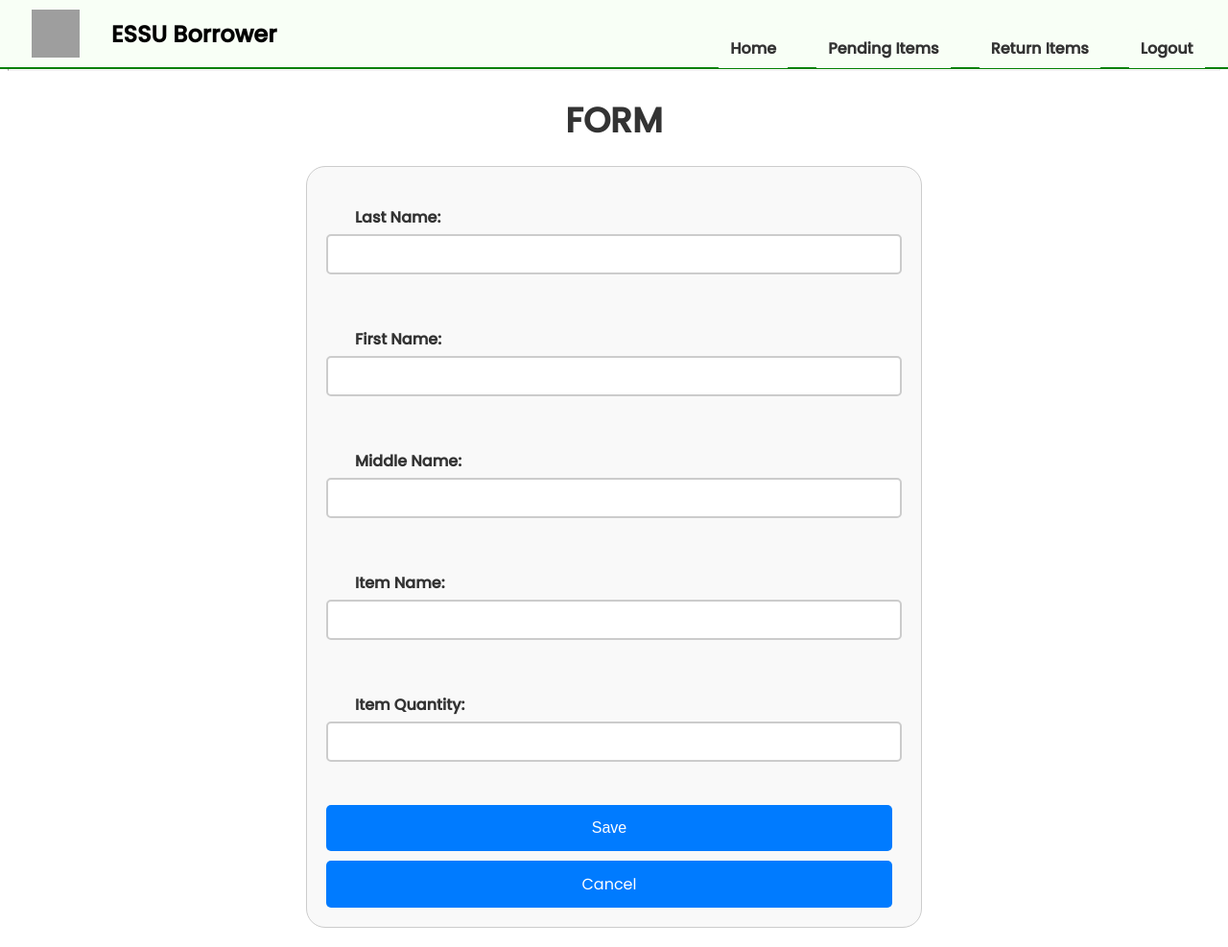
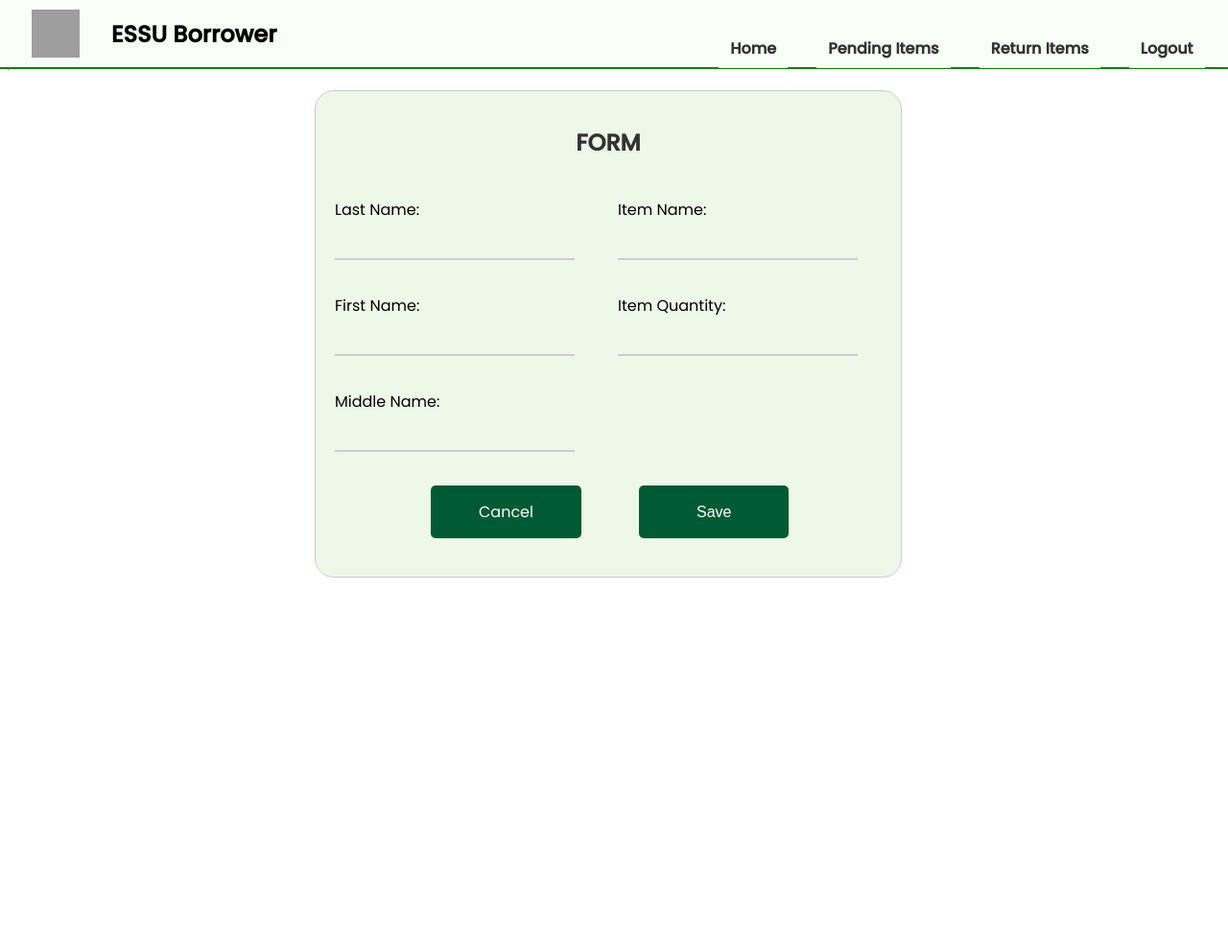
Before and after one commit to CSSO-Linux-User-Group-ESSU/Computer-lab-borrower-system, a Django app: page /upload/ in a window 1280 px wide. Shown: the whole page at 96% size. After the commit the page ends 602 px from the top, so only its background shows below. Run offline with Django 5.2, Linux system fonts and the light colour scheme; grey boxes are pictures that could not be loaded.

Commit message:
fixed form and replace button on home page

```diff
--- a/borrower_app/static/borrower_app/css/style.css
+++ b/borrower_app/static/borrower_app/css/style.css
@@ -143,6 +143,98 @@ body{
     font-size: 20px;
 }
 
+/* CSS for Form */
+
+/* Centering container styling */
+.data-container {
+    padding: 20px;
+    border: 1px solid #ccc;
+    border-radius: 20px;
+    background: #edf8e9;
+    max-width: 570px;
+    display: flex;
+    flex-direction: column;
+    gap: 20px;
+    margin-left: 320px;
+    margin-top: 20px;
+}
+
+/* Center the form header */
+.form-header {
+    font-size: 24px;
+    font-weight: bold;
+    color: #333;
+    margin-bottom: 20px;
+    text-align: center;
+}
+
+.data-container input {
+    width: 230px;
+    padding: 10px;
+    font-size: 16px;
+    border: none;
+    border-bottom: 2px solid #ccc;
+    margin-bottom: 15px;
+    transition: border-color 0.3s;
+    background: #edf8e9;
+    color: #333;
+}
+
+/* Input focus effect */
+.data-container input:focus {
+    border-bottom-color: green
+    outline: none;
+    background: #edf8e9;
+}
+
+/* Aligning fields in a row */
+.form-row {
+    display: flex;
+    align-items: flex-start;
+    gap: 20px;
+}
+
+/* Each field wrapper */
+.form-field {
+    flex: 1;
+}
+
+/* Prevent background color change on autofill (for Chrome browsers) */
+input:-webkit-autofill {
+    -webkit-box-shadow: 0 0 0 30px #edf8e9 inset;  /* Maintain background */
+    -webkit-text-fill-color: #333;                   /* Text color */
+}
+
+.button-container {
+    display: flex;
+    gap: 50px;
+    margin-left: 100px;
+    margin-bottom: 20px;
+}
+
+
+.save-btn {
+    font-size: 16px;
+    color: #fff;
+    background-color: #005a32;
+    border: none;
+    border-radius: 5px;
+    cursor: pointer;
+    padding: 15px 60px;
+    margin-left: 10px;
+    text-align: center;
+    text-decoration: none;
+}
+
+.to-scanner{
+    text-decoration: none;
+    background-color: #005a32;
+    color: white;
+    padding: 15px 50px;
+    border-radius: 5px;
+}
+
+
 
 
 
@@ -165,6 +257,7 @@ body{
     padding: 8px 30px;
     border-radius: 10px;
     position: fixed;
+    cursor: pointer;
 }
 
 .modify-btn-pending {
@@ -260,7 +353,7 @@ body{
 .table-responsive {
     margin: 10px 0;
     overflow-y: scroll;
-    max-height: 200px;
+    max-height: 450px;
     border: 1px solid #ddd;
     padding: 0;
     margin-top: 70px;
@@ -345,93 +438,7 @@ table.borrowers tr:hover {
 
 
 
-
-/* CSS for Form */
-
-
-/* Header styles */
-.form-header {
-    text-align: center;
-    font-size: 36px;
-    margin-bottom: 20px;
-    color: #333;
-}
-
-.data-container label{
-    margin-left: 5%;
-    margin-top: 5%;
-    margin-right: 20px;
-    padding-top: 5px;
-    margin-top: 15px;
-    margin-bottom: 5px;
-    font-weight: bold;
-    color: #333;
-
-}
-
-/* Overall form styles */
-.data-container {
-    max-width: 600px;
-    margin: 20px auto;
-    padding: 20px;
-    border: 1px solid #ccc;
-    border-radius: 20px;
-    background-color: #f9f9f9;
-    display: flex;
-    flex-direction: column;
-}
-
-
-/* Input field styling */
-.data-container input {
-    padding: 10px;
-    font-size: 16px;
-    border: 2px solid #ccc;
-    border-radius: 5px;
-    margin-bottom: 10px;
-}
-
-/* Input hover and focus effect */
-.data-container input:focus {
-    border-color: #007bff;
-    outline: none;
-}
-
-/* Button styling */
-.save-btn, .cancel-btn {
-    font-size: 16px;
-    color: #fff;
-    background-color: #007bff;
-    border: none;
-    border-radius: 5px;
-    cursor: pointer;
-    margin-top: 10px;
-    margin-right: 10px;
-    text-align: center;
-    text-decoration: none;
-}
-.save-btn{
-    padding: 15px 20px;
-}
-
-.cancel-btn{
-    padding: 12px 18px;
-}
-
-.error-text, .error-message {
-        color: red;
-        font-size: 0.9em;
-        margin-top: 4px;
-    }
-    .hidden {
-        display: none;
-    }
-    .visible {
-        display: block;
-    }
-
 /* CSS for Success Page */
-
 .success_container{
     margin: 100px 300px;
     padding: 70px 50px;
--- a/borrower_app/templates/borrower_app/form.html
+++ b/borrower_app/templates/borrower_app/form.html
@@ -1,45 +1,58 @@
 {% extends "borrower_app/control_panel.html" %}
 
 {% block content %}
-<form method="POST" action="{% url 'upload_and_process_file' %}">
-    {% csrf_token %}
-    <h1 class="form-header">FORM</h1>
 
-    <!-- Display form-wide (non-field) errors if they exist -->
-    {% if form.non_field_errors %}
-        <p class="error-message visible">{{ form.non_field_errors.0 }}</p>
-    {% endif %}
+    <form method="POST" action="{% url 'upload_and_process_file' %}">
+        {% csrf_token %}
 
-    <div class="data-container">
-        <label>Last Name:</label>
-        <input type="text" name="last_name" value="{{ form.last_name.value|default:'' }}" oninput="capitalizeFirstLetter(this)">
-        <p class="error-text {% if form.last_name.errors %}visible{% else %}hidden{% endif %}">{{ form.last_name.errors.0 }}</p>
-        <br>
+        <div class="data-container">
+            <h1 class="form-header">FORM</h1>
+            <div class="form-row">
+                <div class="form-field">
+                    <label>Last Name:</label>
+                    <input type="text" name="last_name" value="{{ form.last_name.value|default:'' }}" required oninput="capitalizeFirstLetter(this)">
+                </div>
 
-        <label>First Name:</label>
-        <input type="text" name="first_name" value="{{ form.first_name.value|default:'' }}" oninput="capitalizeFirstLetter(this)">
-        <p class="error-text {% if form.first_name.errors %}visible{% else %}hidden{% endif %}">{{ form.first_name.errors.0 }}</p>
-        <br>
+                <div class="form-field">
+                    <label>Item Name:</label>
+                    <input type="text" name="item_name" list="items" value="{{ form.item_name.value|default:'' }}" required oninput="capitalizeFirstLetter(this)">
+                    <datalist id="items">
+                        <option value="Projector"></option>
+                        <option value="LED"></option>
+                        <option value="Monitor"></option>
+                        <option value="Keyboard"></option>
+                        <option value="Mouse"></option>
+                        <option value="System Unit"></option>
+                        <option value="UPS"></option>
+                        <option value="Sub Cord"></option>
+                        <option value="Power Cord"></option>
+                    </datalist>
+                </div>
+            </div>
 
-        <label>Middle Name:</label>
-        <input type="text" name="middle_name" value="{{ form.middle_name.value|default:'' }}" oninput="capitalizeFirstLetter(this)">
-        <p class="error-text {% if form.middle_name.errors %}visible{% else %}hidden{% endif %}">{{ form.middle_name.errors.0 }}</p>
-        <br>
+            <div class="form-row">
+                <div class="form-field">
+                    <label>First Name:</label>
+                    <input type="text" name="first_name" value="{{ form.first_name.value|default:'' }}" required oninput="capitalizeFirstLetter(this)">
+                </div>
 
-        <label>Item Name:</label>
-        <input type="text" name="item_name" value="{{ form.item_name.value|default:'' }}" oninput="capitalizeFirstLetter(this)">
-        <p class="error-text {% if form.item_name.errors %}visible{% else %}hidden{% endif %}">{{ form.item_name.errors.0 }}</p>
-        <br>
+                <div class="form-field">
+                    <label>Item Quantity:</label>
+                    <input type="number" name="item_quantity" value="{{ form.item_quantity.value|default:'' }}" required>
+                </div>
+            </div>
 
-        <label>Item Quantity:</label>
-        <input type="number" name="item_quantity" value="{{ form.item_quantity.value|default:'' }}">
-        <p class="error-text {% if form.item_quantity.errors %}visible{% else %}hidden{% endif %}">{{ form.item_quantity.errors.0 }}</p>
-        <br>
-
-        <button type="submit" class="save-btn">Save</button>
-        <a href="{% url 'home' %}" class="cancel-btn">Cancel</a>
-    </div>
-</form>
+            <div class="form-field">
+                <label>Middle Name:</label>
+                <br>
+                <input type="text" name="middle_name" value="{{ form.middle_name.value|default:'' }}" required oninput="capitalizeFirstLetter(this)">
+            </div>
+            <div class="button-container">
+                <a href="{% url 'home' %}" class="to-scanner">Cancel</a>
+                <button type="submit" class="save-btn">Save</button>
+            </div>
+        </div>
+    </form>
 
 <script>
     function capitalizeFirstLetter(input) {
@@ -50,5 +63,4 @@
     }
 </script>
 
-
 {% endblock content %}
--- a/borrower_app/views.py
+++ b/borrower_app/views.py
@@ -25,7 +25,7 @@ def upload_and_process_file(request):
             return redirect('success_page')
         else:
             messages.error(request, "Please correct the errors below.")
-            return render(request, 'borrower_app/form.html', {'form': form})
+            return render(request, 'borrower_app/home.html', {'form': form})
 
     # Provide an empty form if GET request
     form = BorrowerForm()
```
Also changed, not shown: borrower_app/templates/borrower_app/home.html (+4 -4 lines).
